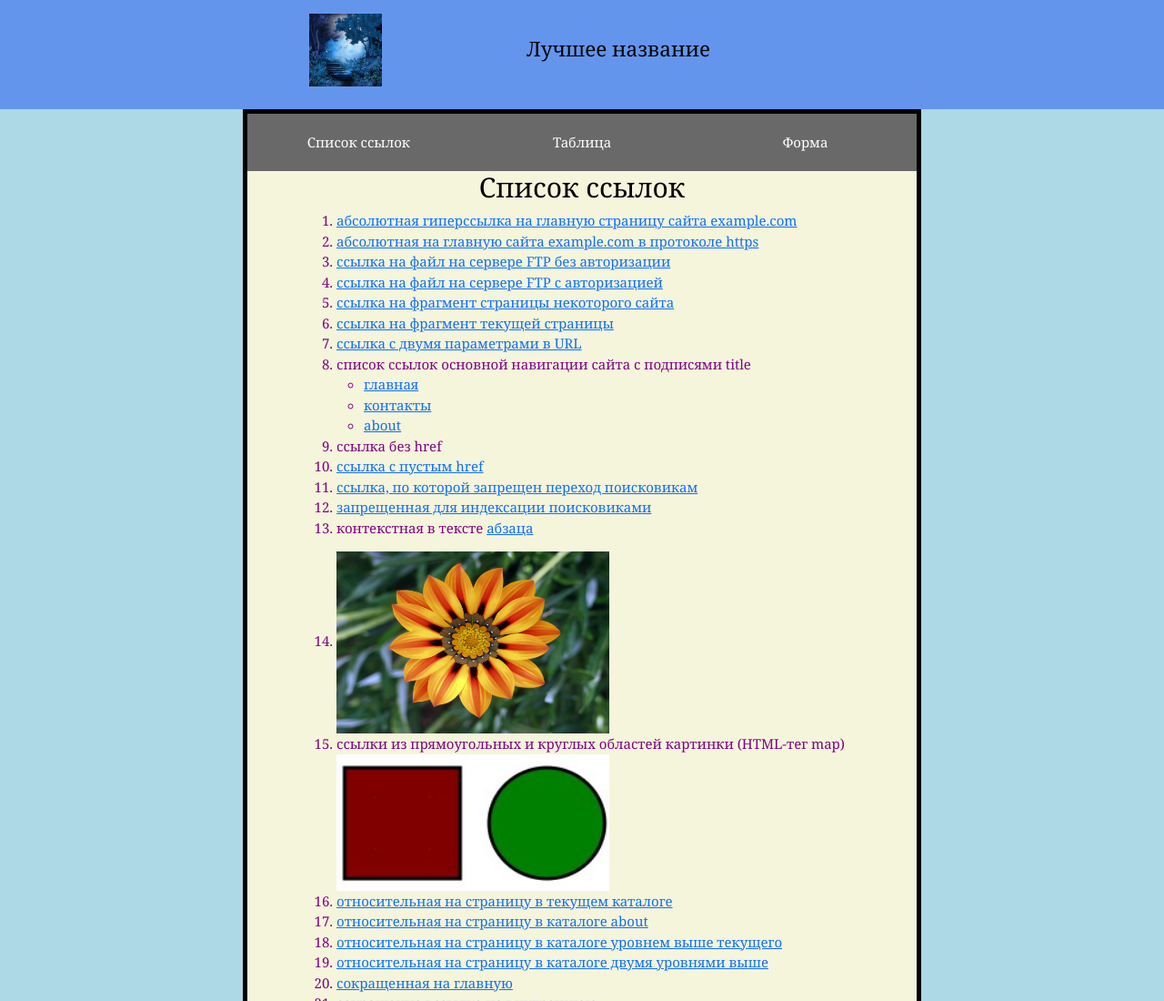
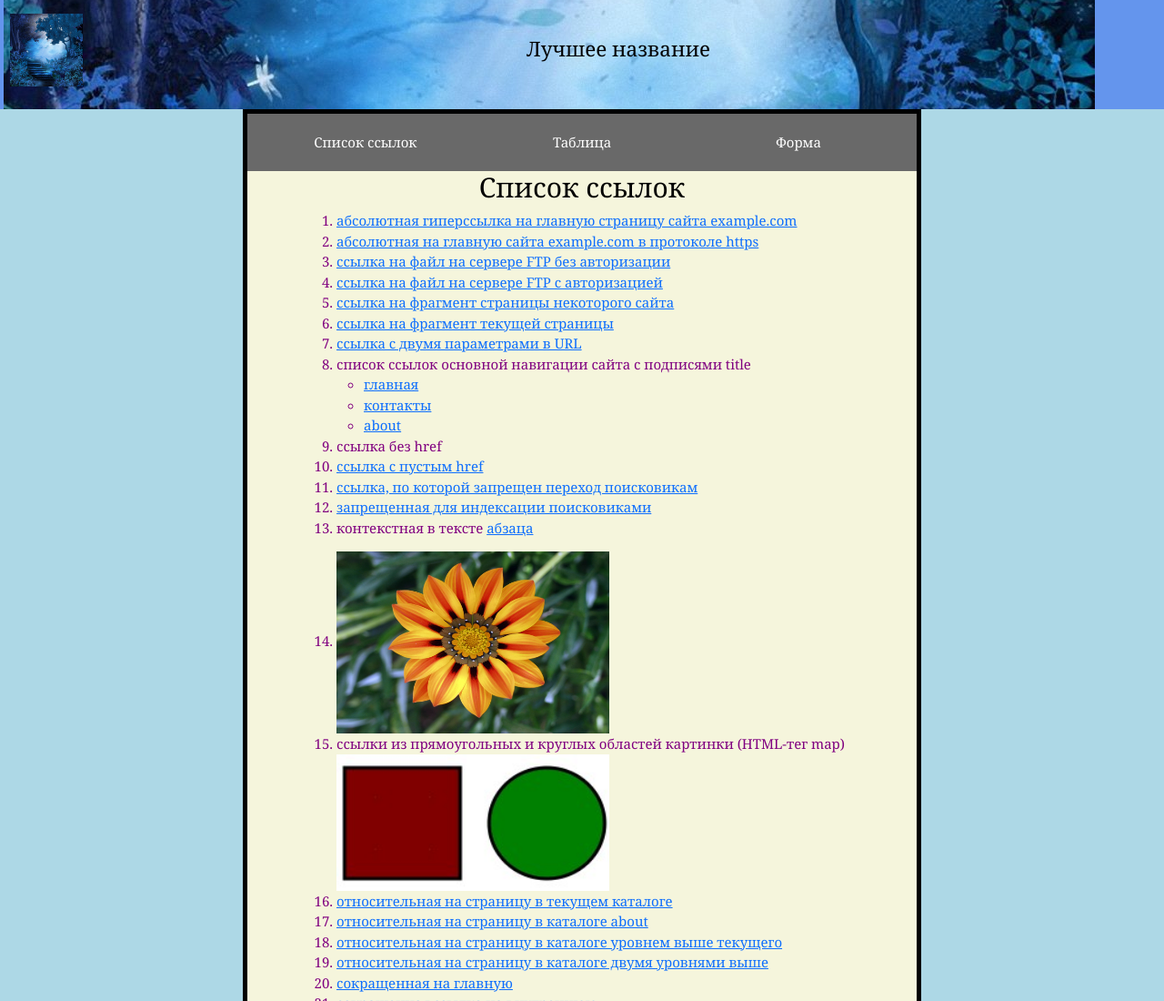
Before and after one commit to s0172067/3.answer, a plain HTML site: page index.html in a window 1280 px wide. Shown: the top 1100 px of the page at 91% size. Drawn offline with nearby package versions, Linux system fonts and the light colour scheme; files whose address does not match are found by name.

Commit message:
Add files via upload

```diff
--- a/index.html
+++ b/index.html
@@ -5,36 +5,25 @@
     <meta name="viewport" content="width=device-width, initial-scale=1">
     <title>Сайт</title>
     <link rel="stylesheet" href="styles/style.css">
-    <link href='http://fonts.googleapis.com/css?family=Open+Sans' rel='stylesheet' type='text/css'>
-    <!-- CSS only -->
+
 <link href="https://cdn.jsdelivr.net/npm/bootstrap@5.2.2/dist/css/bootstrap.min.css" rel="stylesheet" integrity="sha384-Zenh87qX5JnK2Jl0vWa8Ck2rdkQ2Bzep5IDxbcnCeuOxjzrPF/et3URy9Bv1WTRi" crossorigin="anonymous">
-    <!--<link rel="stylesheet" type="text/css"
-          media="(min-width: 320px) and (max-width: 480px) "
-          href="Tstyle.css" />-->
+
 </head>
 <body style="margin: 0; background-color: lightblue;">
-    <!--<div style="margin: auto; width: 100%; background: cornflowerblue; height: 70px; padding: 10px; height: 120px;">
-        <div style="margin: auto; width:600px; background: cornflowerblue; text-align: center; height: 70px; height: 120px;">
 
-            <img style="float:left; margin:10px; width:100px;text-align: center; height:100px;" src="image.png" alt="Описание картинки для скрин-ридеров и поисковиков" />
-
-            <h4>
-                Лучшее название
-            </h4>
-        </div>
-    </div>-->
     <div id="wrap">
-        <header>
-                <h4>
+        <header class=" m-auto row col-12 col-md-11 col-lg-7 p-0 " style="width:100%;">
+            <h4 >
                 <img style="float:left;position: relative;top: -25px; width:80px;text-align: center; height:80px;" src="image.png" alt="Описание картинки для скрин-ридеров и поисковиков" />
 
                 Лучшее название
-                </h4></header>
+            </h4>
+        </header>
 
     </div>
-
-    <main class="m-auto row col-12 col-md-11 col-lg-7 p-0 ">
-        <nav class="block m-auto p-0">
+    <div >
+        <main class="flex-column m-auto row col-12 col-md-11 col-lg-7 p-0 " style="background-color: beige;">
+            <nav class="block m-auto " style="background-color: dimgray; width: 100%; ">
                 <a class="col-md" href="#links">Список ссылок</a>
                 <a class="col-md" href="#mainTable">Таблица</a>
                 <a class="col-md" href="#mainForm">Форма</a>
@@ -236,7 +225,9 @@
             </div>
             <h4>
             </h4>
+
         </main>
+    </div>
     <footer>
         <div class="d-flex m-auto flex-column" id="footerDiv">
             <a id="footerLink" href="https://github.com/s0172067">(c) Бондарюк Михаил 2022</a>
```
Lines whose indentation alone changed are shown as unchanged.
